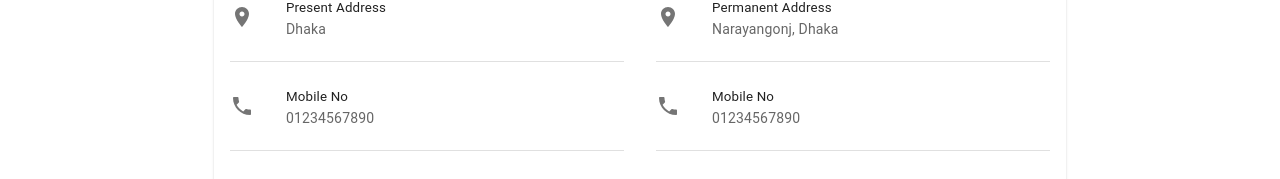
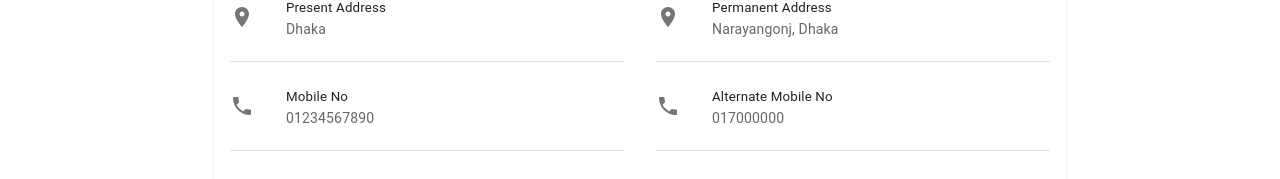
Before and after one commit to shahali007/User-Management, a React (Create React App) app: page /profile in a window 1280 px wide. Shown: the part 525-704 px from the top of the page. Built offline with nearby package versions, Linux system fonts and the light colour scheme; sample sign-in values are in the browser's storage.

Commit message:
profileImage component created

```diff
--- a/src/modules/Application/Profile/index.tsx
+++ b/src/modules/Application/Profile/index.tsx
@@ -1,29 +1,16 @@
 import React from 'react';
-import { Container, Grid, Paper, Box, Avatar, Divider } from '@mui/material';
+import { Container, Grid, Paper } from '@mui/material';
 import { LensBlur, Email, Room, Phone, Language, Work } from '@mui/icons-material';
 
 import ProfileItem from '../../../shared/Component/ProfileItem';
+import ProfileImage from '../../../shared/Component/ProfileImage';
 
 const Profile = () => {
     return (
         <Container maxWidth={'md'}>
             <Grid container spacing={3}>
                 <Grid item md={12} xs={12}>
-                    <Paper sx={{
-                        marginTop: 4,
-                        display: "flex",
-                        flexDirection: "column",
-                        alignItems: "center",
-                        width: "100%"
-                    }}>
-                        <Box p={5}>
-                            <Avatar
-                                alt="Shah Ali Bogdadi"
-                                src="/static/images/avatar/1.jpg"
-                                sx={{ width: 128, height: 128 }}
-                            />
-                        </Box>
-                    </Paper>
+                    <ProfileImage />
                     <Paper sx={{
                         marginTop: 2,
                         width: "100%"
@@ -36,7 +23,7 @@ const Profile = () => {
                             <ProfileItem icon={<Room />} title='Present Address' data='Dhaka' />
                             <ProfileItem icon={<Room />} title='Permanent Address' data='Narayangonj, Dhaka' />
                             <ProfileItem icon={<Phone />} title='Mobile No' data='01234567890' />
-                            <ProfileItem icon={<Phone />} title='Mobile No' data='01234567890' />
+                            <ProfileItem icon={<Phone />} title='Alternate Mobile No' data='017000000' />
                             <ProfileItem icon={<Language />} title='Country' data='Bangladesh' />
                             <ProfileItem icon={<Work />} title='Occupation' data='Software Engineer (Frontend)' />
                         </Grid>
--- /dev/null
+++ b/src/shared/Component/ProfileImage/index.tsx
@@ -0,0 +1,24 @@
+import React from 'react';
+import { Paper, Box, Avatar } from '@mui/material';
+
+const ProfileImage = () => {
+    return (
+        <Paper sx={{
+            marginTop: 4,
+            display: "flex",
+            flexDirection: "column",
+            alignItems: "center",
+            width: "100%"
+        }}>
+            <Box p={5}>
+                <Avatar
+                    alt="Shah Ali Bogdadi"
+                    src="/static/images/avatar/1.jpg"
+                    sx={{ width: 128, height: 128 }}
+                />
+            </Box>
+        </Paper>
+    )
+}
+
+export default ProfileImage;
```
